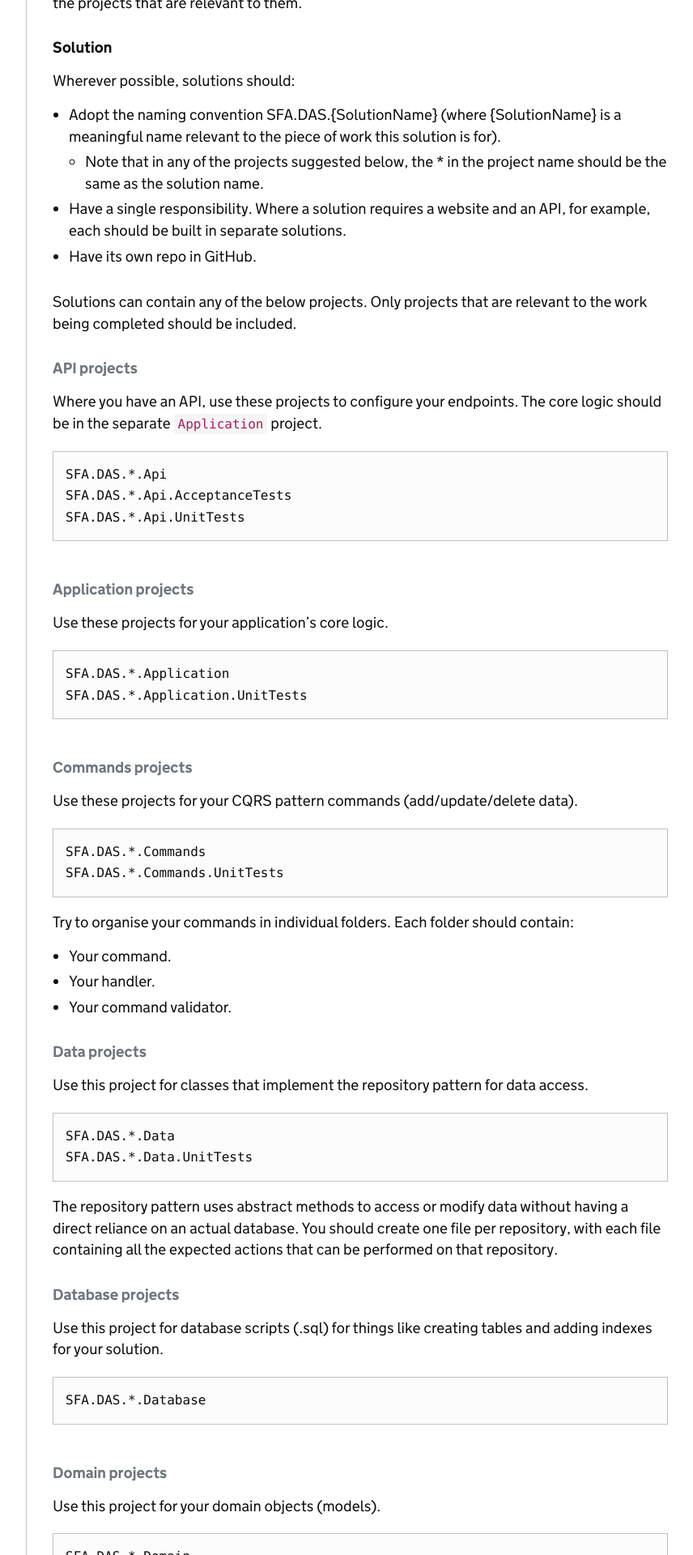
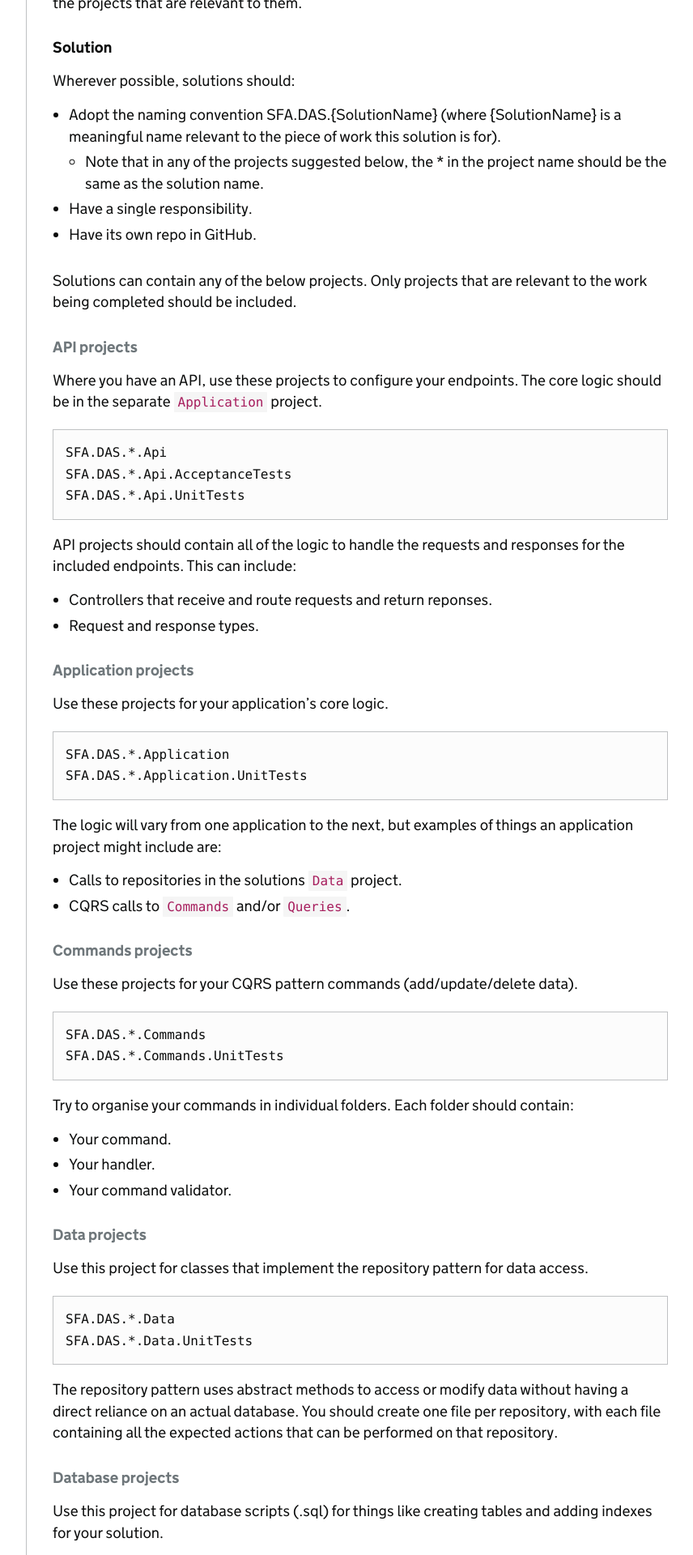
Before and after one commit to SkillsFundingAgency/das-technical-guidance, a Jekyll site: the page built from collections/_development_standards/solution-structure.md, in a window 1280 px wide. Shown: the part 1971-3891 px from the top of the page at 81% size, without its empty margins (298-1154 px from the left). Built offline with Jekyll 4.4.1, drawn with Linux system fonts in a browser that asks for light colours; some of the changed text lies outside the part shown.

Commit message:
Adding additional definitions.

````diff
--- a/collections/_development_standards/solution-structure.md
+++ b/collections/_development_standards/solution-structure.md
@@ -48,7 +48,7 @@ Note that there is no one prescribed structure for any given solution, regardles
 Wherever possible, solutions should:
 * Adopt the naming convention SFA.DAS.{SolutionName} (where {SolutionName} is a meaningful name relevant to the piece of work this solution is for).
   * Note that in any of the projects suggested below, the * in the project name should be the same as the solution name.
-* Have a single responsibility. Where a solution requires a website and an API, for example, each should be built in separate solutions.
+* Have a single responsibility.
 * Have its own repo in GitHub.
 
 Solutions can contain any of the below projects. Only projects that are relevant to the work being completed should be included.
@@ -61,12 +61,20 @@ SFA.DAS.*.Api.AcceptanceTests
 SFA.DAS.*.Api.UnitTests
 ```
 
+API projects should contain all of the logic to handle the requests and responses for the included endpoints. This can include:
+* Controllers that receive and route requests and return reponses.
+* Request and response types.
+
 ##### Application projects
 Use these projects for your application's core logic.
 ```
 SFA.DAS.*.Application
 SFA.DAS.*.Application.UnitTests
 ```
+
+The logic will vary from one application to the next, but examples of things an application project might include are:
+* Calls to repositories in the solutions ```Data``` project.
+* CQRS calls to ```Commands``` and/or ```Queries```.
 
 ##### Commands projects
 Use these projects for your CQRS pattern commands (add/update/delete data).
````
Also changed, not shown: other parts of collections/_development_standards/solution-structure.md (+2 -1 lines).
